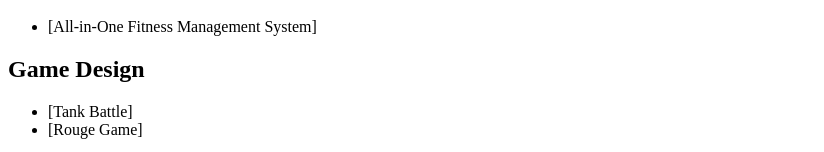
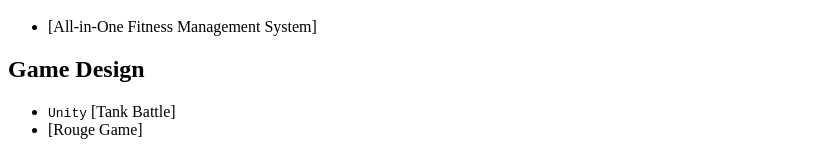
Before and after one commit to RayeRen/rayeren.github.io, a Jekyll site: the page built from _pages/includes/others.md, in a window 1280 px wide. Shown: the part 972-1124 px from the top of the page, without its empty margins (0-824 px from the left). Built offline with Jekyll 4.4.1, drawn with Linux system fonts in a browser that asks for light colours; our own code applies the rules of GitHub Pages for plain Markdown files.

Commit message:
Update others.md

```diff
--- a/_pages/includes/others.md
+++ b/_pages/includes/others.md
@@ -24,7 +24,7 @@
  - [All-in-One Fitness Management System]
 
 ## Game Design
- - [Tank Battle]
+ - ``Unity``  [Tank Battle]
  - [Rouge Game]
 
 
```
